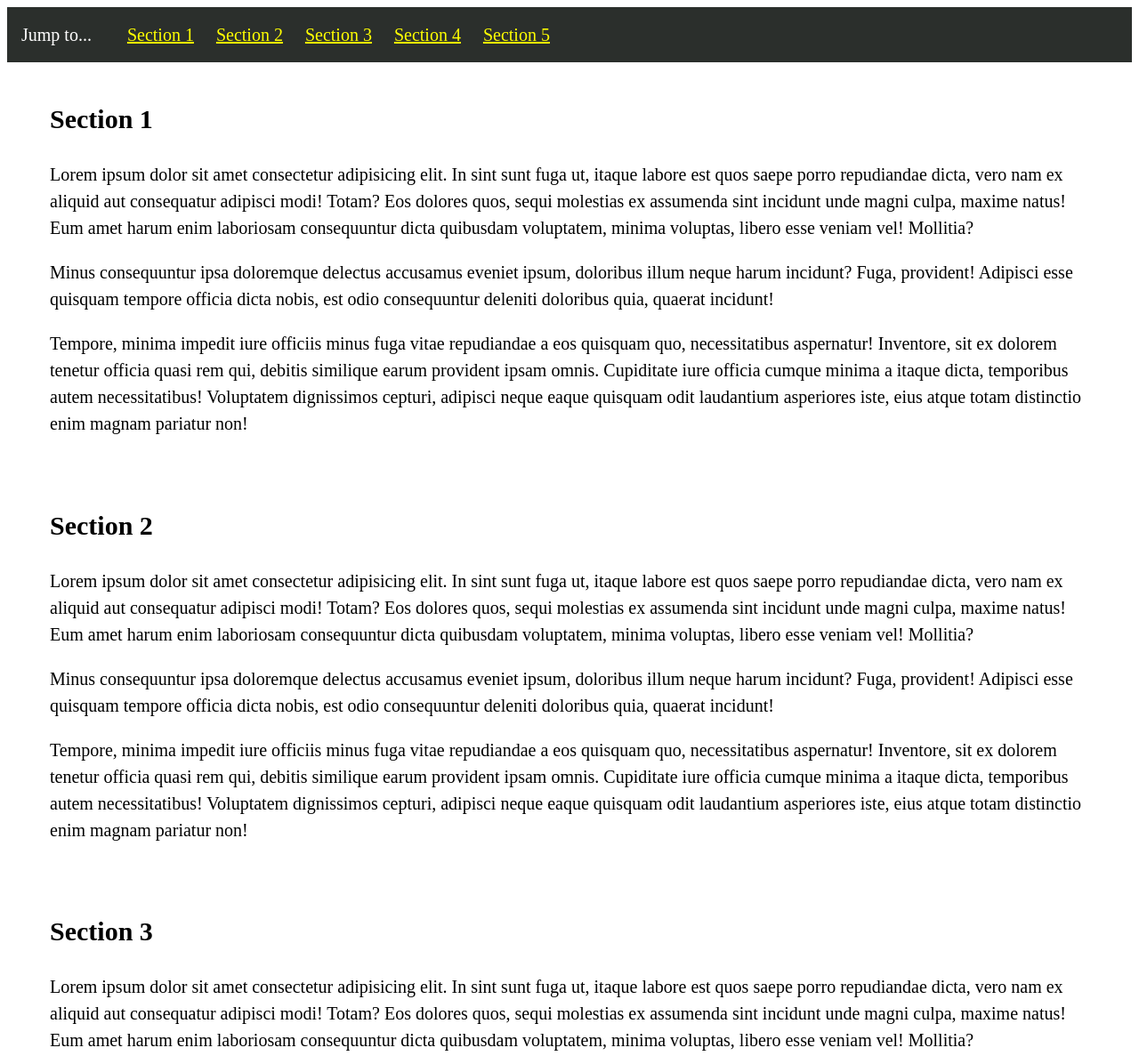
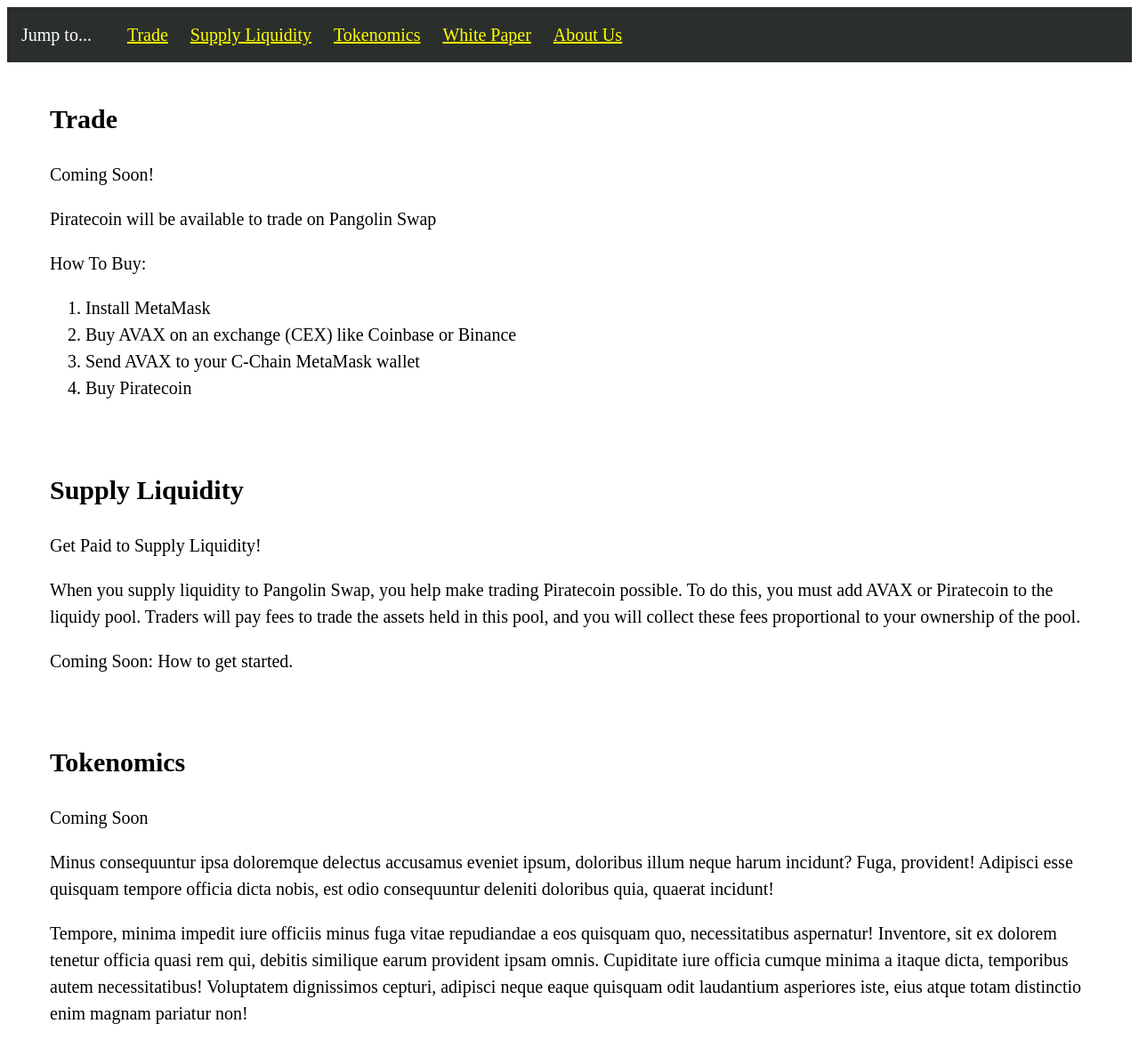
Before and after one commit to RobustCelery/Piratecoin, a plain HTML site: page index.html in a window 1280 px wide. Shown: the top 1187 px of the page at 89% size. Drawn offline with Linux system fonts and the light colour scheme.

Commit message:
updated content in index.html

```diff
--- a/index.html
+++ b/index.html
@@ -10,44 +10,50 @@
       <nav>
         Jump to...
         <ul>
-          <li><a href="#section-1">Section 1</a></li>
-          <li><a href="#section2">Section 2</a></li>
-          <li><a href="#section-3">Section 3</a></li>
-          <li><a href="#section-4">Section 4</a></li>
-          <li><a href="#section-5">Section 5</a></li>
+          <li><a href="#section-1">Trade</a></li>
+          <li><a href="#section2">Supply Liquidity</a></li>
+          <li><a href="#section-3">Tokenomics</a></li>
+          <li><a href="#section-4">White Paper</a></li>
+          <li><a href="#section-5">About Us</a></li>
         </ul>
       </nav>
       <section id="section-1">
-        <h2>Section 1</h2>
-        <p>Lorem ipsum dolor sit amet consectetur adipisicing elit. In sint sunt fuga ut, itaque labore est quos saepe porro repudiandae dicta, vero nam ex aliquid aut consequatur adipisci modi! Totam? Eos dolores quos, sequi molestias ex assumenda sint incidunt unde magni culpa, maxime natus! Eum amet harum enim laboriosam consequuntur dicta quibusdam voluptatem, minima voluptas, libero esse veniam vel! Mollitia?</p>
-        <p>Minus consequuntur ipsa doloremque delectus accusamus eveniet ipsum, doloribus illum neque harum incidunt? Fuga, provident! Adipisci esse quisquam tempore officia dicta nobis, est odio consequuntur deleniti doloribus quia, quaerat incidunt!</p>
-        <p>Tempore, minima impedit iure officiis minus fuga vitae repudiandae a eos quisquam quo, necessitatibus aspernatur! Inventore, sit ex dolorem tenetur officia quasi rem qui, debitis similique earum provident ipsam omnis. Cupiditate iure officia cumque minima a itaque dicta, temporibus autem necessitatibus! Voluptatem dignissimos cepturi, adipisci neque eaque quisquam odit laudantium asperiores iste, eius atque totam distinctio enim magnam pariatur non!</p>
+        <h2>Trade</h2>
+        <p>Coming Soon!</p>
+        <p>Piratecoin will be available to trade on Pangolin Swap</p>
+        <p>How To Buy:</p>
+        <ol>
+          <li>Install MetaMask</li>
+          <li>Buy AVAX on an exchange (CEX) like Coinbase or Binance</li>
+          <li>Send AVAX to your C-Chain MetaMask wallet</li>
+          <li>Buy Piratecoin</li>
+        </ol>
       </section>
 
       <section id="section-2">
-        <h2>Section 2</h2>
-        <p>Lorem ipsum dolor sit amet consectetur adipisicing elit. In sint sunt fuga ut, itaque labore est quos saepe porro repudiandae dicta, vero nam ex aliquid aut consequatur adipisci modi! Totam? Eos dolores quos, sequi molestias ex assumenda sint incidunt unde magni culpa, maxime natus! Eum amet harum enim laboriosam consequuntur dicta quibusdam voluptatem, minima voluptas, libero esse veniam vel! Mollitia?</p>
-        <p>Minus consequuntur ipsa doloremque delectus accusamus eveniet ipsum, doloribus illum neque harum incidunt? Fuga, provident! Adipisci esse quisquam tempore officia dicta nobis, est odio consequuntur deleniti doloribus quia, quaerat incidunt!</p>
-        <p>Tempore, minima impedit iure officiis minus fuga vitae repudiandae a eos quisquam quo, necessitatibus aspernatur! Inventore, sit ex dolorem tenetur officia quasi rem qui, debitis similique earum provident ipsam omnis. Cupiditate iure officia cumque minima a itaque dicta, temporibus autem necessitatibus! Voluptatem dignissimos cepturi, adipisci neque eaque quisquam odit laudantium asperiores iste, eius atque totam distinctio enim magnam pariatur non!</p>
+        <h2>Supply Liquidity</h2>
+        <p>Get Paid to Supply Liquidity!</p>
+        <p>When you supply liquidity to Pangolin Swap, you help make trading Piratecoin possible. To do this, you must add AVAX or Piratecoin to the liquidy pool. Traders will pay fees to trade the assets held in this pool, and you will collect these fees proportional to your ownership of the pool.</p>
+        <p>Coming Soon: How to get started.</p>
       </section>
 
       <section id="section-3">
-        <h2>Section 3</h2>
-        <p>Lorem ipsum dolor sit amet consectetur adipisicing elit. In sint sunt fuga ut, itaque labore est quos saepe porro repudiandae dicta, vero nam ex aliquid aut consequatur adipisci modi! Totam? Eos dolores quos, sequi molestias ex assumenda sint incidunt unde magni culpa, maxime natus! Eum amet harum enim laboriosam consequuntur dicta quibusdam voluptatem, minima voluptas, libero esse veniam vel! Mollitia?</p>
+        <h2>Tokenomics</h2>
+        <p>Coming Soon</p>
         <p>Minus consequuntur ipsa doloremque delectus accusamus eveniet ipsum, doloribus illum neque harum incidunt? Fuga, provident! Adipisci esse quisquam tempore officia dicta nobis, est odio consequuntur deleniti doloribus quia, quaerat incidunt!</p>
         <p>Tempore, minima impedit iure officiis minus fuga vitae repudiandae a eos quisquam quo, necessitatibus aspernatur! Inventore, sit ex dolorem tenetur officia quasi rem qui, debitis similique earum provident ipsam omnis. Cupiditate iure officia cumque minima a itaque dicta, temporibus autem necessitatibus! Voluptatem dignissimos cepturi, adipisci neque eaque quisquam odit laudantium asperiores iste, eius atque totam distinctio enim magnam pariatur non!</p>
       </section>
 
       <section id="section-4">
-        <h2>Section 4</h2>
-        <p>Lorem ipsum dolor sit amet consectetur adipisicing elit. In sint sunt fuga ut, itaque labore est quos saepe porro repudiandae dicta, vero nam ex aliquid aut consequatur adipisci modi! Totam? Eos dolores quos, sequi molestias ex assumenda sint incidunt unde magni culpa, maxime natus! Eum amet harum enim laboriosam consequuntur dicta quibusdam voluptatem, minima voluptas, libero esse veniam vel! Mollitia?</p>
+        <h2>White Paper</h2>
+        <p>Coming Soon</p>
         <p>Minus consequuntur ipsa doloremque delectus accusamus eveniet ipsum, doloribus illum neque harum incidunt? Fuga, provident! Adipisci esse quisquam tempore officia dicta nobis, est odio consequuntur deleniti doloribus quia, quaerat incidunt!</p>
         <p>Tempore, minima impedit iure officiis minus fuga vitae repudiandae a eos quisquam quo, necessitatibus aspernatur! Inventore, sit ex dolorem tenetur officia quasi rem qui, debitis similique earum provident ipsam omnis. Cupiditate iure officia cumque minima a itaque dicta, temporibus autem necessitatibus! Voluptatem dignissimos cepturi, adipisci neque eaque quisquam odit laudantium asperiores iste, eius atque totam distinctio enim magnam pariatur non!</p>
       </section>
 
       <section id="section-5">
-        <h2>Section 5</h2>
-        <p>Lorem ipsum dolor sit amet consectetur adipisicing elit. In sint sunt fuga ut, itaque labore est quos saepe porro repudiandae dicta, vero nam ex aliquid aut consequatur adipisci modi! Totam? Eos dolores quos, sequi molestias ex assumenda sint incidunt unde magni culpa, maxime natus! Eum amet harum enim laboriosam consequuntur dicta quibusdam voluptatem, minima voluptas, libero esse veniam vel! Mollitia?</p>
+        <h2>About Us</h2>
+        <p>Piratecoin was created by a group of friends that enjoy all things pirate.</p>
         <p>Minus consequuntur ipsa doloremque delectus accusamus eveniet ipsum, doloribus illum neque harum incidunt? Fuga, provident! Adipisci esse quisquam tempore officia dicta nobis, est odio consequuntur deleniti doloribus quia, quaerat incidunt!</p>
         <p>Tempore, minima impedit iure officiis minus fuga vitae repudiandae a eos quisquam quo, necessitatibus aspernatur! Inventore, sit ex dolorem tenetur officia quasi rem qui, debitis similique earum provident ipsam omnis. Cupiditate iure officia cumque minima a itaque dicta, temporibus autem necessitatibus! Voluptatem dignissimos cepturi, adipisci neque eaque quisquam odit laudantium asperiores iste, eius atque totam distinctio enim magnam pariatur non!</p>
       </section>
```
